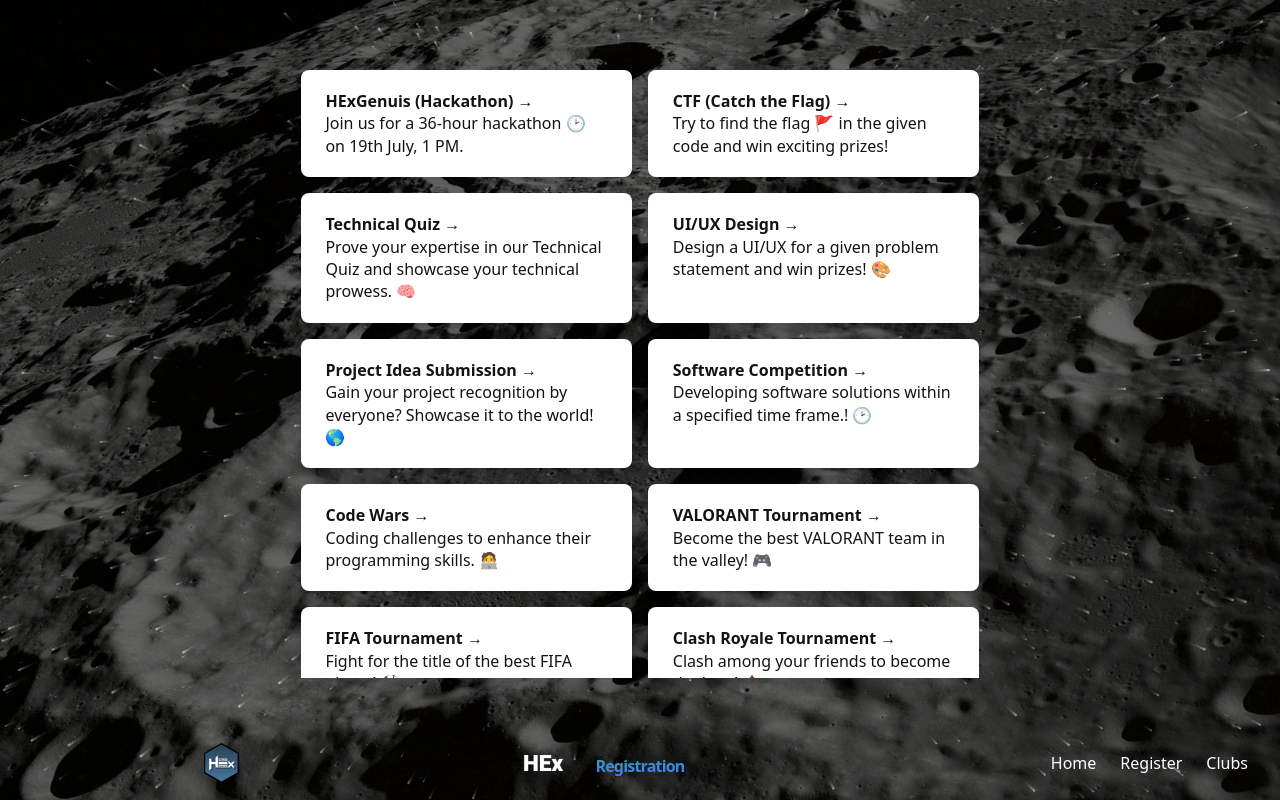
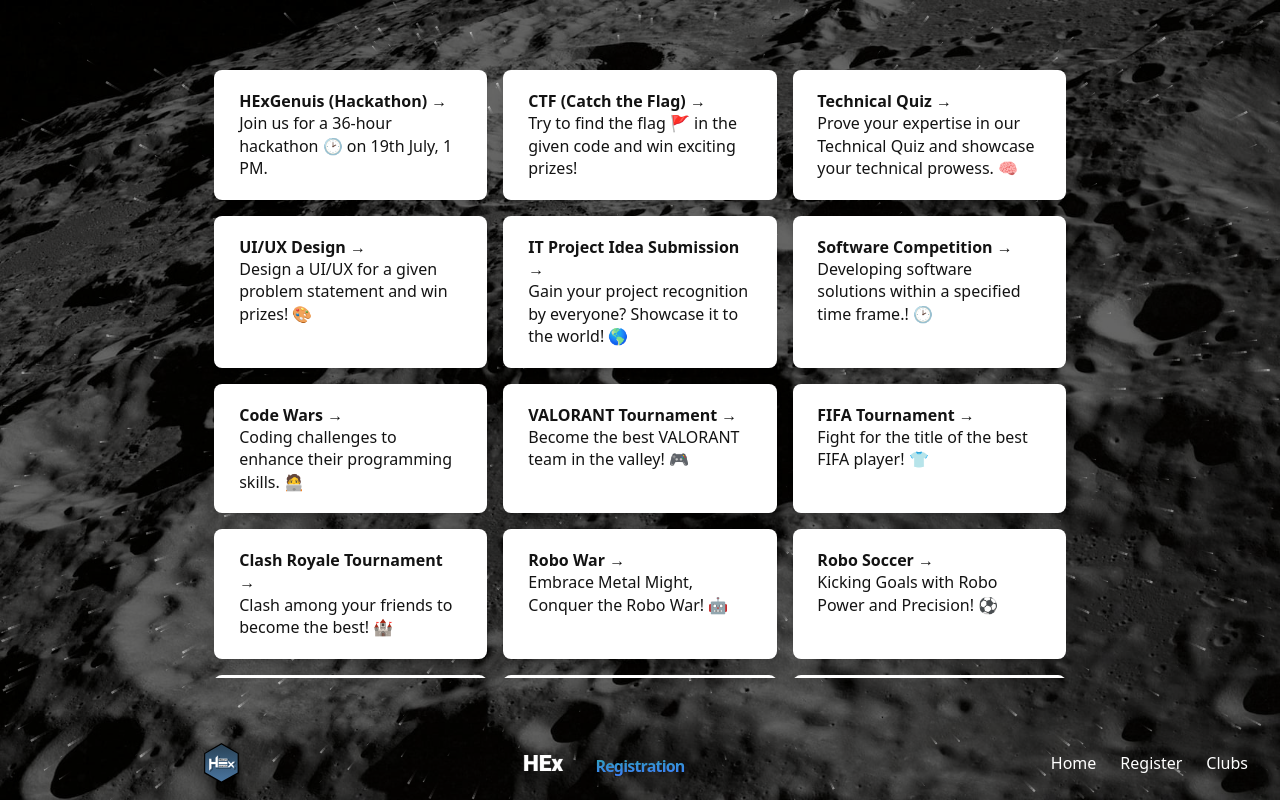
Before and after one commit to sahrohit/hex2023, an Astro site in the folder web/: page /register in a window 1280 px wide. Built offline with nearby package versions, Linux system fonts and the light colour scheme; Astro itself is replaced by a stand-in of ours; some packages are replaced by stand-ins of ours; what tailwindcss-fluid-type would draw is missing.

Commit message:
updated per page seo and added new register links

```diff
--- a/web/src/layouts/ContentLayout.astro
+++ b/web/src/layouts/ContentLayout.astro
@@ -5,9 +5,7 @@
 
 const { generator, site } = Astro;
 const image = new URL("social.png", site);
-const description =
-    "Join us at Himalaya Exhibition (HEx) 2023, a premier technical event in Nepal. Experience captivating architecture model demonstrations, competitive coding challenges, engaging musical events, and more. Unleash your potential, gain practical knowledge, and contribute to the technical development of Nepal. Don't miss this transformative event at Himalaya College of Engineering, Chysal-9 Lalitpur";
-const { title, logo } = Astro.props;
+const { title="HEx", logo, description="Join us at Himalaya Exhibition (HEx) 2023, a premier technical event in Nepal. Experience captivating architecture model demonstrations, competitive coding challenges, engaging musical events, and more. Unleash your potential, gain practical knowledge, and contribute to the technical development of Nepal. Don't miss this transformative event at Himalaya College of Engineering, Chysal-9 Lalitpur" } = Astro.props;
 const widths = [128];
 ---
 
@@ -33,7 +31,7 @@
         <link rel="icon" href="/favicon.svg" type="image/svg+xml" />
         <meta name="generator" content={generator} />
 
-        <title>HEx Himalaya</title>
+        <title>{title}: HEx Himalaya</title>
         <meta name="description" content={description} />
 
         <!-- social media -->
--- a/web/src/pages/astha.mdx
+++ b/web/src/pages/astha.mdx
@@ -3,7 +3,9 @@
 import Alert from "~/components/alert.astro";
 import logo from "~/assets/astha.png";
 
-<ContentLayout title="AStHa" logo={logo}>
+<ContentLayout title="AStHa" logo={logo}
+description="AStHa, an architecture student club from Himalaya College Of Engineering, organizes programs that benefit students academically and personally. It aims to guide students in developing skills that are not taught academically and create opportunities for growth."
+>
 
 <Alert club="astha" />
 
--- a/web/src/pages/civil.mdx
+++ b/web/src/pages/civil.mdx
@@ -3,7 +3,9 @@
 import Alert from "~/components/alert.astro";
 import logo from "~/assets/civil.png";
 
-<ContentLayout title="Himalaya Civil Club" logo={logo}>
+<ContentLayout title="Himalaya Civil Club" logo={logo}
+description="Himalaya Civil Club is a vibrant community of civil engineering enthusiasts at Himalaya College Of Engineering. We bridge the gap between theoretical & practical knowledge through workshops, seminars, & latest trends."
+>
 
 <Alert club="civil" />
 
--- a/web/src/pages/hecc.mdx
+++ b/web/src/pages/hecc.mdx
@@ -3,7 +3,7 @@
 import Alert from "~/components/alert.astro";
 import logo from "~/assets/elec.png";
 
-<ContentLayout title="Himalaya Electronics and Computer Club" logo={logo}>
+<ContentLayout title="Himalaya Electronics and Computer Club" logo={logo} description="Himalaya College of Engineering Electronics and Computer Club enhances student welfare, bridges communication, promotes growth, and fosters collaboration between the department and students. The club meets student needs, organizes workshops, promotes creativity, and encourages participation in college events.">
 
 <Alert club="hecc" />
 
--- a/web/src/pages/it-club.mdx
+++ b/web/src/pages/it-club.mdx
@@ -3,7 +3,7 @@
 import Alert from "~/components/alert.astro";
 import logo from "~/assets/itclub.png";
 
-<ContentLayout title="Himalaya Information Technology Club" logo={logo}>
+<ContentLayout title="Himalaya Information Technology Club" logo={logo} description="Himalaya IT Club is a dynamic and innovative technology student club at Himalaya College of Engineering that serves as a platform for students to explore their interests, expand their knowledge, and enhance their skills in various areas of IT.">
 
 <Alert club="it-club" />
 
--- a/web/src/pages/register.astro
+++ b/web/src/pages/register.astro
@@ -31,7 +31,7 @@
         href: "https://docs.google.com/forms/d/e/1FAIpQLSdmc2lUv958zp76Cv4XFsRN2TWlvTHUY9vp9xz-M5RET6ZnQw/viewform",
     },
     {
-        name: "Project Idea Submission",
+        name: "IT Project Idea Submission",
         description:
             "Gain your project recognition by everyone? Showcase it to the world! 🌎",
         href: "https://docs.google.com/forms/d/e/1FAIpQLSfiHiUCBaINe9zTLZJXGwMOOYfiZI_f7ThK-FMDnnAbcFlCzQ/viewform",
@@ -55,13 +55,46 @@
     },
     {
         name: "FIFA Tournament",
-        description: "Fight for the title of the best FIFA player! ⚽",
+        description: "Fight for the title of the best FIFA player! 👕",
         href: "https://docs.google.com/forms/d/e/1FAIpQLSd54O9n5RrwhnnjRKLxlvDGo3hKu-ABaxVsevCQeZfsBtuhsA/viewform",
     },
     {
         name: "Clash Royale Tournament",
         description: "Clash among your friends to become the best! 🏰",
         href: "https://docs.google.com/forms/d/e/1FAIpQLSe4mCx9hEjkz-qANBtDfUlZzbujEKdGISM6yGp2f7Bw2Kh5_Q/viewform",
+    },
+    {
+        name: "Robo War",
+        description: "Embrace Metal Might, Conquer the Robo War! 🤖",
+        href: "https://docs.google.com/forms/d/e/1FAIpQLSdRMRgBVvFHC-twZyOnh54EvfxpVjxI0xiLUjCOH5zLSHSdJg/viewform",
+    },
+    {
+        name: "Robo Soccer",
+        description: "Kicking Goals with Robo Power and Precision! ⚽",
+        href: "https://docs.google.com/forms/d/e/1FAIpQLSd0TDKJIiRAzDD6L_V-GXql7jNWAJDNJn8uDrVnuRvgTv9cHA/viewform",
+    },
+    {
+        name: "Robo Race",
+        description: "Blazing Trails with Robo Speed and Innovation! 🏎️",
+        href: "https://docs.google.com/forms/d/e/1FAIpQLSeqg9ZJ_hjJYe4GhxS7fsVTJLFbDIUPPi0j7SGake4h3s50Nw/viewform",
+    },
+    {
+        name: "Civil Project Demonstration",
+        description:
+            "Building Tomorrow, Showcasing Progress, Uniting Communities Today! 🧱",
+        href: "https://docs.google.com/forms/d/11sxDFeLubtrzBXXmzKT-gZw8EN7uRKScK7MAqDhTiRY/viewform",
+    },
+    {
+        name: "Bridge Building Competition",
+        description:
+            "Building Bridges, Connecting Dreams, Engineering Excellence Prevails! 🌉",
+        href: "https://docs.google.com/forms/d/1lMT0JRnNw8sPWAJ7WGI4PSBD0TMv1d1tqW1JBgywws0/viewform",
+    },
+    {
+        name: "Shake Table Competition",
+        description:
+            "Quake and Shake, Innovate, Structures That Never Break! 🏗️",
+        href: "https://docs.google.com/forms/d/12BeHQD2IpEycy23j3GsXe0VdbRHpEpzVezDULK96wk4/viewform",
     },
 ];
 ---
@@ -76,11 +109,10 @@
         <div id="splash-bg-fallback" class="absolute inset-0 hidden opacity-40">
             <HeroImage />
         </div>
-
         <div
             class="max-h-100vh relative mx-8 mb-32 mt-16 grid h-full place-items-center pb-16"
         >
-            <div class="max-h-[76vh] overflow-y-scroll">
+            <div class="max-h-[76vh] overflow-y-scroll sm:w-[70%]">
                 <ul
                     role="list"
                     class="grid grid-cols-[repeat(auto-fit,minmax(24ch,1fr))] gap-4"
--- a/web/src/pages/robotics.mdx
+++ b/web/src/pages/robotics.mdx
@@ -3,7 +3,7 @@
 import Alert from "~/components/alert.astro";
 import logo from "~/assets/robo.png";
 
-<ContentLayout title="Himalaya Robotics Club" logo={logo}>
+<ContentLayout title="Himalaya Robotics Club" logo={logo} description="Himalaya Robotics Club is a passionate community dedicated to exploring the world of robotics and artificial intelligence. Join us for workshops, competitions, and hands-on projects with experienced mentors.">
 
 <Alert club="robotics" />
 
```
